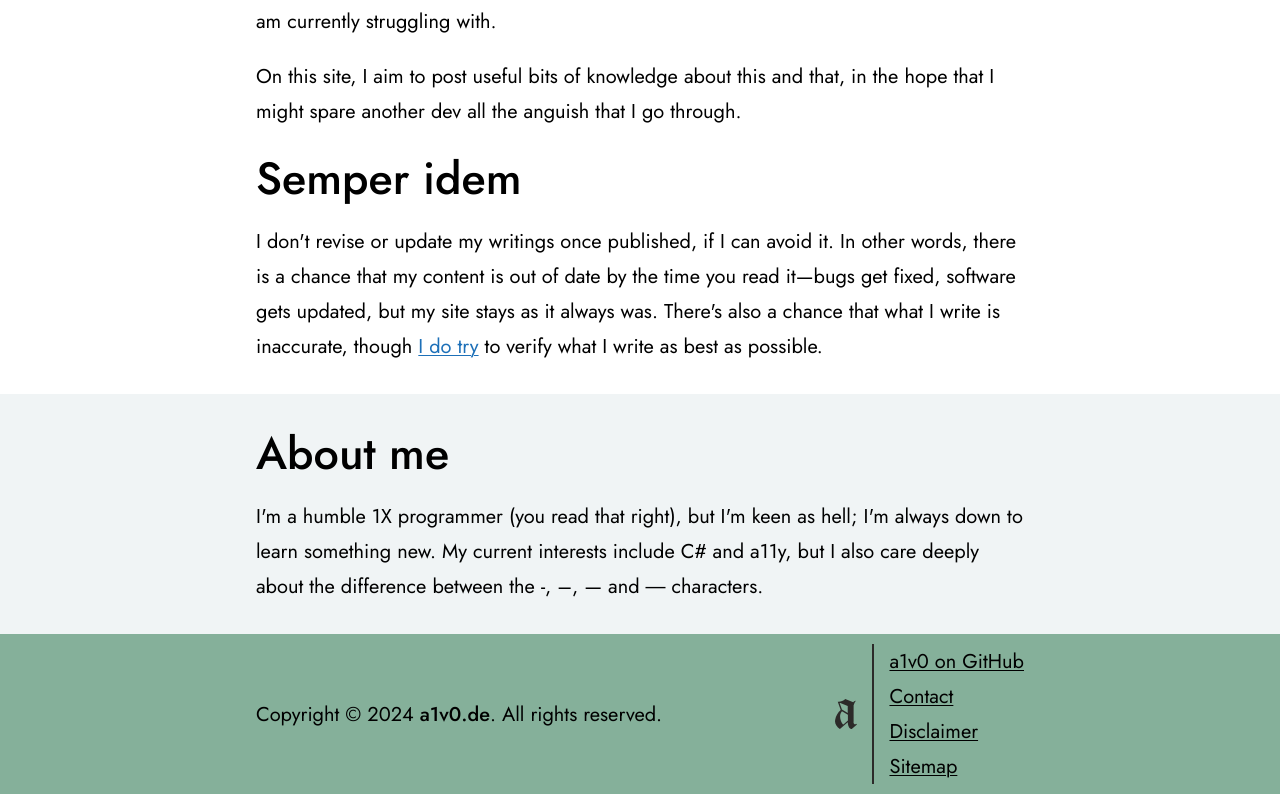
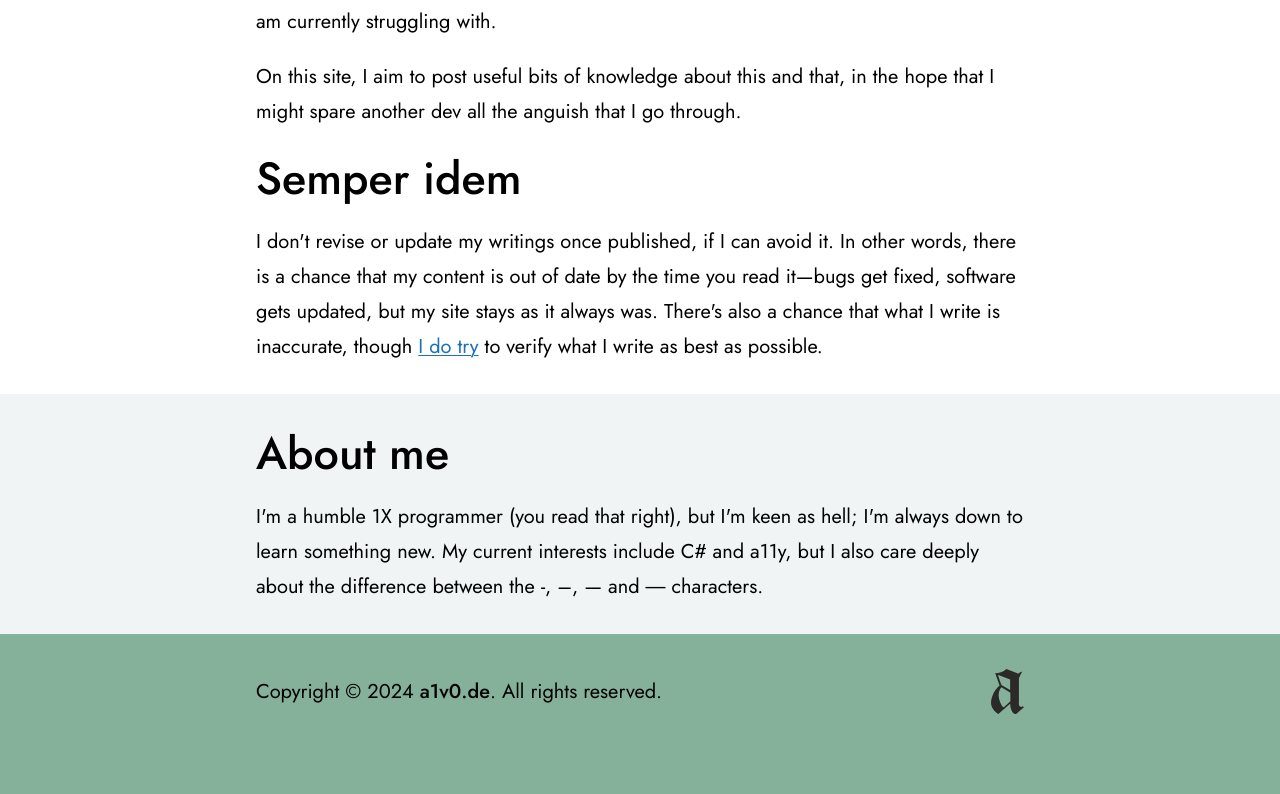
Before and after one commit to a1v0/a1v0.de, a Next.js app: page / in a window 1280 px wide. Shown: the part 576-1370 px from the top of the page. After the commit the page ends 1325 px from the top, so only its background shows below. Built offline with nearby package versions, Linux system fonts and the light colour scheme.

Commit message:
Refactor footer design

```diff
--- a/components/Footer.tsx
+++ b/components/Footer.tsx
@@ -11,9 +11,15 @@ function Footer() {
 					<strong className="font-medium">a1v0.de</strong>. All rights
 					reserved.
 				</section>
-				<section className="flex items-center">
-					<Logo height="h-9" />
-					<nav aria-label="Footer">
+				<section>
+					<Logo classNames="h-9 my-5" />
+					{/*
+                    REFACTOR THESE LINKS INTO A HORIZONTAL FOOTER AT THE BOTTOM OF THE PAGE
+
+
+
+
+                    <nav aria-label="Footer">
 						<ul className="flush !ml-3 border-l-2 border-l-softer-black pl-3">
 							<li>
 								<Link
@@ -33,7 +39,7 @@ function Footer() {
 								<Link href="/sitemap.xml">Sitemap</Link>
 							</li>
 						</ul>
-					</nav>
+					</nav> */}
 				</section>
 			</div>
 		</footer>
```
